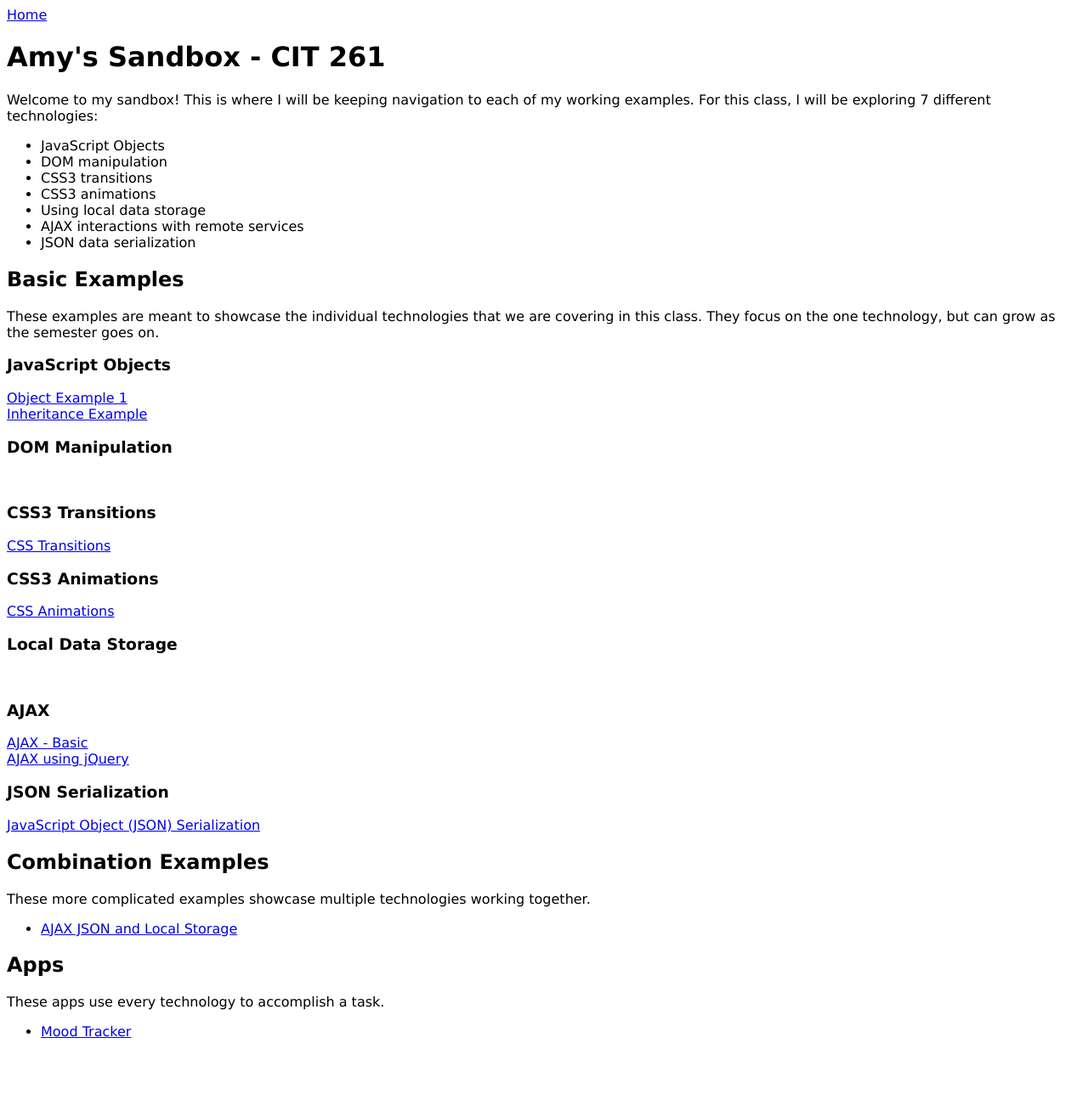
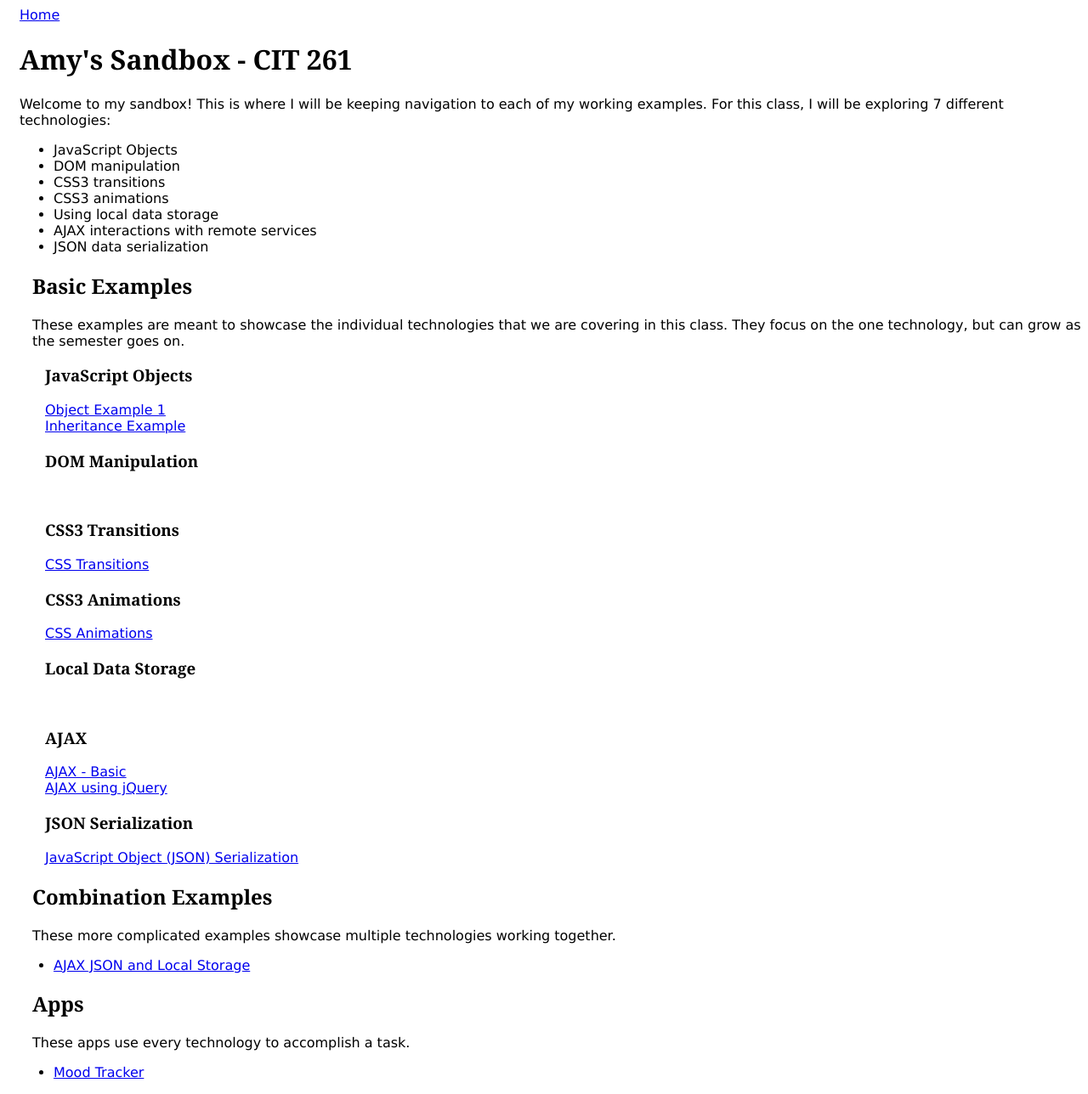
Before and after one commit to Norman-Amy/Norman-Amy.github.io, a PHP site: page / in a window 1280 px wide. Shown: the whole page at 85% size. Before the commit the page ends 1222 px from the top, so only its background shows below. Run offline with PHP 8.4, Linux system fonts and the light colour scheme.

Commit message:
Added css

```diff
--- a/index.css
+++ b/index.css
@@ -1,3 +1,27 @@
 body {
-	font-family: "Verdana";
+	padding-left: 15px;
+	font-family: "Verdana", "Helvetica", "Tahoma";
 }
+
+h1,h2,h3 {
+	font-family: "Cooper", "Georgia", "Times New Roman";
+}
+
+section {
+	margin-top: 15px;
+	margin-bottom: 15px;
+}
+
+h2 {
+	padding-left: 15px;
+}
+
+h3 {
+	padding-left: 30px;
+}
+section p {
+	padding-left: 15px;
+}
+section#list a {
+	padding-left: 30px;
+}
```
